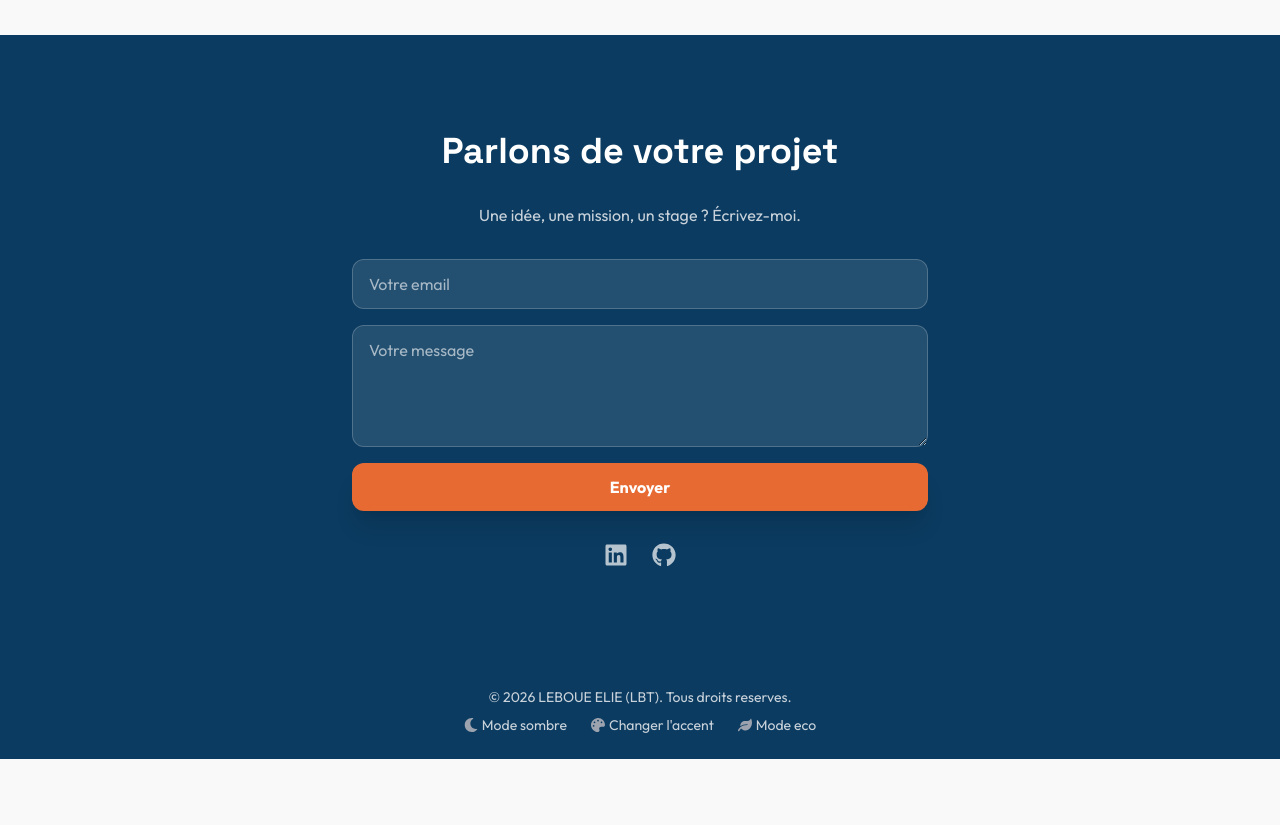
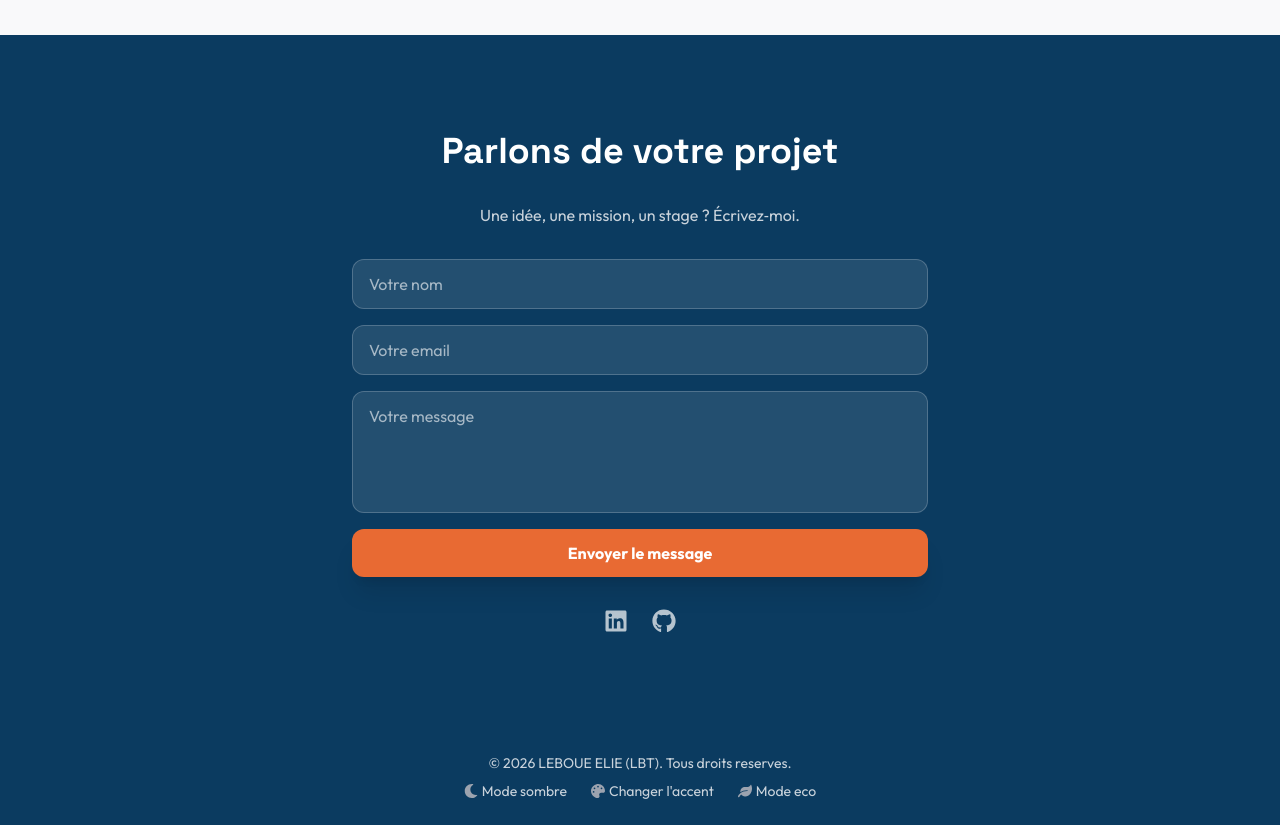
Before and after one commit to Leboueelie/portefolio, a React (Vite) app: page / in a window 1280 px wide. Shown: the part 4580-5405 px from the top of the page. Before the commit the page ends 5339 px from the top, so only its background shows below. Built offline with nearby package versions, Linux system fonts and the light colour scheme.

Commit message:
modification de contact

```diff
--- a/src/components/Contact.jsx
+++ b/src/components/Contact.jsx
@@ -5,75 +5,126 @@ import emailjs from "@emailjs/browser";
 
 export default function Contact() {
   const form = useRef();
-  const [sent] = useState(false);
-  const [err] = useState("");
+  const [sent, setSent] = useState(false);
+  const [err, setErr] = useState("");
+  const [loading, setLoading] = useState(false);
 
   const sendEmail = (e) => {
     e.preventDefault();
-    emailjs.sendForm(
-      import.meta.env.VITE_EMAILJS_SERVICE_ID,
-      import.meta.env.VITE_EMAILJS_TEMPLATE_ID,
-      form.current,
-      import.meta.env.VITE_EMAILJS_USER_ID,
-    );
+    setErr("");
+    setLoading(true);
+
+    // Récupération des données du formulaire
+    const formData = new FormData(form.current);
+    const templateParams = {
+      from_name: formData.get("user_name"),
+      user_email: formData.get("user_email"),
+      message: formData.get("message"),
+    };
+
+    emailjs
+      .send(
+        import.meta.env.VITE_EMAILJS_SERVICE_ID,
+        import.meta.env.VITE_EMAILJS_TEMPLATE_ID,
+        templateParams,
+        {
+          publicKey: import.meta.env.VITE_EMAILJS_USER_ID,
+        },
+      )
+      .then(() => {
+        setSent(true);
+        form.current.reset();
+        setLoading(false);
+      })
+      .catch((error) => {
+        setErr("L'envoi a échoué. Veuillez réessayer.");
+        console.error("Erreur EmailJS :", error);
+        setLoading(false);
+      });
   };
 
   return (
     <section
       id="contact"
-      className="py-24 px-6 bg-deep-blue dark:bg-gray-900 relative"
+      className="py-24 px-6 bg-deep-blue dark:bg-gray-900 relative transition-colors"
     >
       <div className="max-w-xl mx-auto text-center space-y-8">
         <motion.h2
           initial={{ opacity: 0, y: 20 }}
           whileInView={{ opacity: 1, y: 0 }}
+          viewport={{ once: true }}
           className="text-4xl font-heading font-bold text-white"
         >
           Parlons de votre projet
         </motion.h2>
         <p className="text-cream/80 dark:text-gray-300">
-          Une idée, une mission, un stage ? Écrivez-moi.
+          Une idée, une mission, un stage ? Écrivez‑moi.
         </p>
 
         {sent ? (
-          <p className="text-green-leaf font-semibold">✅ Message envoyé !</p>
+          <motion.div
+            initial={{ scale: 0.8, opacity: 0 }}
+            animate={{ scale: 1, opacity: 1 }}
+            className="py-4 px-6 bg-green-leaf/20 border border-green-leaf/40 text-green-leaf rounded-xl font-medium"
+          >
+            ✅ Message envoyé avec succès ! Je vous répondrai au plus vite.
+          </motion.div>
         ) : (
           <form ref={form} onSubmit={sendEmail} className="flex flex-col gap-4">
+            <input
+              type="text"
+              name="user_name"
+              placeholder="Votre nom"
+              required
+              className="px-4 py-3 rounded-xl bg-white/10 border border-white/20 text-white placeholder-white/60 focus:outline-none focus:border-accent transition-colors"
+            />
             <input
               type="email"
               name="user_email"
               placeholder="Votre email"
               required
-              className="px-4 py-3 rounded-xl bg-white/10 border border-white/20 text-white placeholder-white/60 focus:outline-none focus:border-burnt-orange"
+              className="px-4 py-3 rounded-xl bg-white/10 border border-white/20 text-white placeholder-white/60 focus:outline-none focus:border-accent transition-colors"
             />
             <textarea
               name="message"
               rows={4}
               placeholder="Votre message"
               required
-              className="px-4 py-3 rounded-xl bg-white/10 border border-white/20 text-white placeholder-white/60 focus:outline-none focus:border-burnt-orange"
+              className="px-4 py-3 rounded-xl bg-white/10 border border-white/20 text-white placeholder-white/60 focus:outline-none focus:border-accent transition-colors resize-none"
             />
             <button
               type="submit"
+              disabled={loading}
+              className="clickable px-8 py-3 bg-accent hover:bg-accent/90 disabled:opacity-50 disabled:cursor-not-allowed text-white font-bold rounded-xl transition-all transform hover:-translate-y-1 shadow-xl shadow-accent/20"
               data-cursor="Envoyer"
-              className="clickable px-8 py-3 bg-burnt-orange hover:bg-burnt-orange/90 text-white font-bold rounded-xl transition-transform transform hover:-translate-y-1 shadow-xl"
             >
-              Envoyer
+              {loading ? "Envoi…" : "Envoyer le message"}
             </button>
           </form>
         )}
-        {err && <p className="text-red-400">{err}</p>}
 
-        <div className="flex justify-center gap-6 mt-6">
+        {err && (
+          <p className="text-red-400 bg-red-400/10 border border-red-400/30 rounded-lg px-4 py-2">
+            {err}
+          </p>
+        )}
+
+        <div className="flex justify-center gap-6 mt-8">
           <a
-            href="https://www.linkedin.com/in/elie-leboue-0658b0294/"
-            className="text-white/70 hover:text-burnt-orange"
+            href="https://linkedin.com/in/leboue-elie"
+            target="_blank"
+            rel="noopener noreferrer"
+            className="text-white/70 hover:text-accent transition-colors"
+            title="LinkedIn"
           >
             <FaLinkedin size={24} />
           </a>
           <a
-            href="https://github.com/Leboueelie"
-            className="text-white/70 hover:text-burnt-orange"
+            href="https://github.com/LBT-ELIE"
+            target="_blank"
+            rel="noopener noreferrer"
+            className="text-white/70 hover:text-accent transition-colors"
+            title="GitHub"
           >
             <FaGithub size={24} />
           </a>
```
